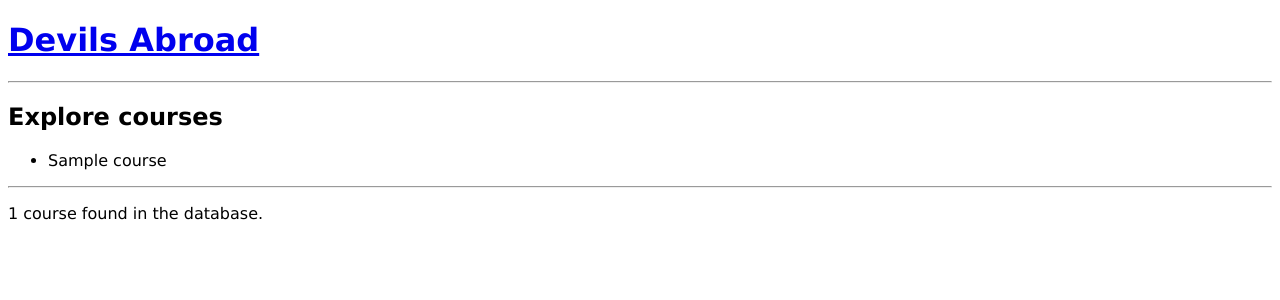
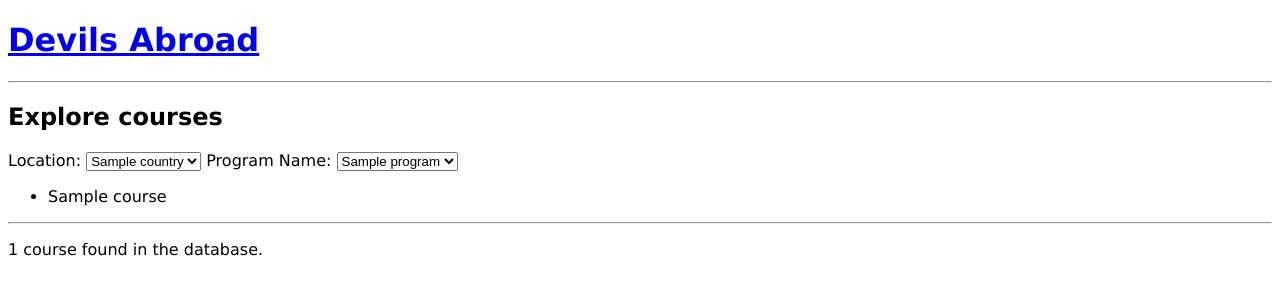
Before and after one commit to smwhitt/Devils-Abroad, a Flask app: template templates/explore.html in a window 1280 px wide. Shown: the top 300 px of the page. Run offline with Flask 2, Linux system fonts and the light colour scheme; the template is opened without the code that fills it: most values are stand-ins (such as "Sample title", 1, 10 or a date in 2020); parts of the project's set-up code (start-up, migrations or seed data) failed here and were passed over; some libraries are stand-ins or nearby versions.

Commit message:
adding filters to explore

```diff
--- a/app.py
+++ b/app.py
@@ -27,10 +27,11 @@ def filter_reviews():
 def write_review():
     return render_template('write-review.html')
 
-@app.route('/explore')
+@app.route('/explore', methods=['GET'])
 def explore_courses():
     courses = db.session.query(models.Course).all()
-    return render_template('explore.html', courses=courses)
+    programs = db.session.query(models.Program).all()
+    return render_template('explore.html', courses=courses, programs=programs)
 
 @app.route('/drinker/<name>')
 def drinker(name):
@@ -40,8 +41,7 @@ def drinker(name):
 
 @app.route('/edit-drinker/<name>', methods=['GET', 'POST'])
 def edit_drinker(name):
-    drinker = db.session.query(models.Drinker)\
-        .filter(models.Drinker.name == name).one()
+    drinker = db.session.query(models.Drinker).filter(models.Drinker.name == name).one()
     beers = db.session.query(models.Beer).all()
     bars = db.session.query(models.Bar).all()
     form = forms.DrinkerEditFormFactory.form(drinker, beers, bars)
--- a/config.py
+++ b/config.py
@@ -1,9 +1,9 @@
 # SQLALCHEMY_DATABASE_URI = 'postgresql://postgres:tiger@localhost/devils_abroad'
 
-SQLALCHEMY_DATABASE_URI = 'postgresql://postgres:tiger@localhost/beers'
+SQLALCHEMY_DATABASE_URI = 'postgresql://vagrant:dbpasswd@localhost/beers'
 
 SQLALCHEMY_BINDS = {
-    'devils_abroad': 'postgresql://postgres:tiger@localhost/devils_abroad'
+    'devils_abroad': 'postgresql://vagrant:dbpasswd@localhost/devils_abroad'
 }
 
 SQLALCHEMY_ECHO = True
--- a/forms.py
+++ b/forms.py
@@ -40,3 +40,8 @@ class DrinkerEditFormFactory:
             default = bars_frequented[bar.name] if bar.name in bars_frequented else 0
             setattr(F, field_name, IntegerField(default=default))
         return F()
+
+# class FindCourseForm:
+#     @staticmethod
+#     def form(program):
+#         class F(FlaskForm):
--- a/templates/explore.html
+++ b/templates/explore.html
@@ -1,14 +1,47 @@
 {% extends 'layout.html' %}
 {% block heading %}Explore courses{% endblock %}
 {% block content %}
+
+<!-- location filter -->
+<label>Location: </label>
+<select name= programs method="GET" action="/">
+  {% for program in programs %}
+  <option value= {{program.country}} SELECTED>{{program.country}}</option>"
+  {% endfor %}
+</select>
+
+<!-- program filter -->
+<label>Program Name: </label>
+<select name= programs method="GET" action="/">
+  {% for program in programs %}
+  <option value= {{program.program_name}} SELECTED>{{program.program_name}}</option>"
+  {% endfor %}
+</select>
+
+<!-- major filter -->
+<!-- <label>Major: </label>
+<select name= locations method="GET" action="/">
+  {% for program in locations %}
+  <option value= {{location}} SELECTED>{{location}}</option>"
+  {% endfor %}
+</select> -->
+
+<!-- keywords filter (very advanced) -->
+<!-- <label>Major: </label>
+<select name= locations method="GET" action="/">
+  {% for location in locations %}
+  <option value= {{location}} SELECTED>{{location}}</option>"
+  {% endfor %}
+</select> -->
 
 <ul>
     {% for course in courses %}
     <li><a>{{course.course_name}}</a></li>
     {% endfor %}
 </ul>
-      <hr/>
-      <p>{{courses|length}} course{{courses|length|pluralize}}
-        found in the database.</p>
+
+<hr/>
+<p>{{courses|length}} course{{courses|length|pluralize}}
+  found in the database.</p>
 
 {% endblock %}
--- a/templates/home.html
+++ b/templates/home.html
@@ -2,8 +2,9 @@
 {% block heading %}Explore DevilsAbroad experiences{% endblock %}
 {% block content %}
 
-<img src="/static/img/beer.jpg" style="float:center"/>
-<hr/>
+<!-- <img src="/static/img/beer.jpg" style="float:center"/> -->
+<!-- <hr/> -->
 <p><a href="/write-review">Write A Review</a></p>
 <p><a href="/filter">Search Reviews</a></p>
+<p><a href="/edit-drinker/Amy">Testing forms</a></p>
 {% endblock %}
```
Also changed, not shown: templates/filter.html (line endings or trailing spaces).
